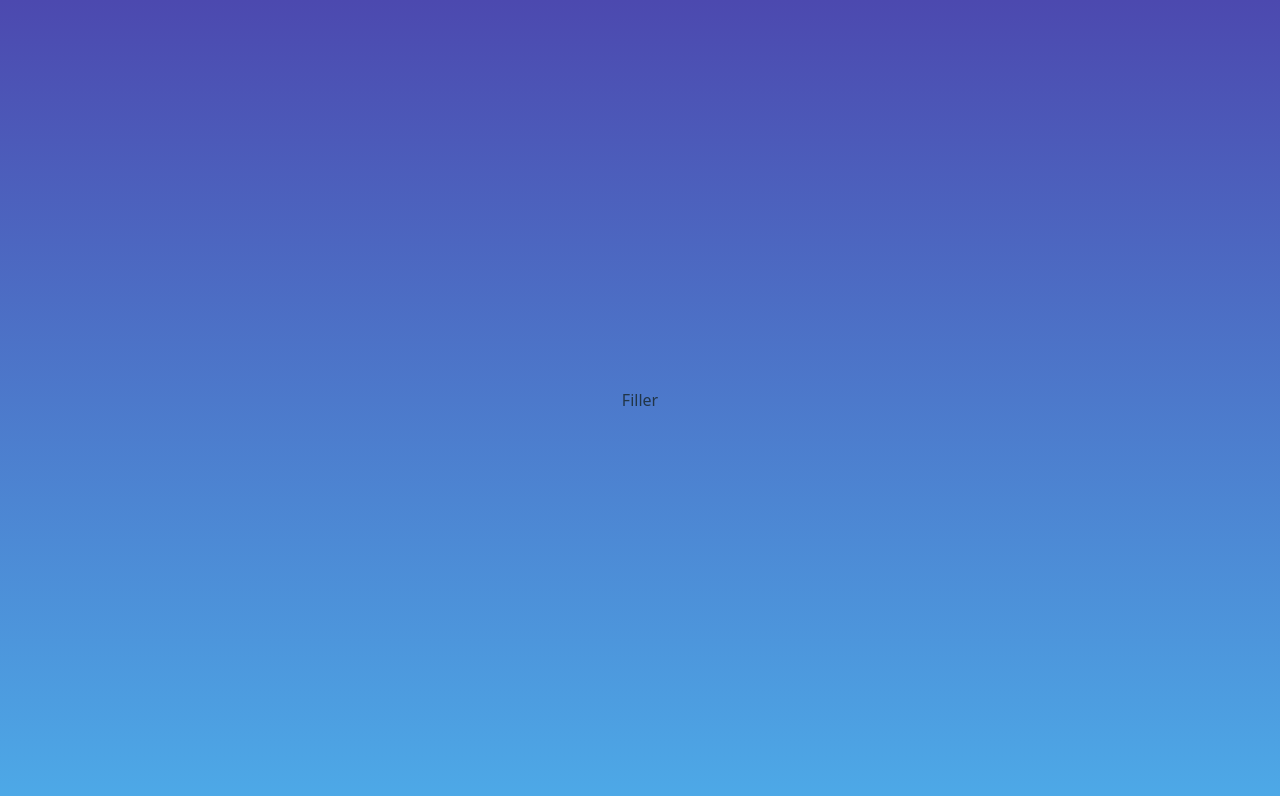
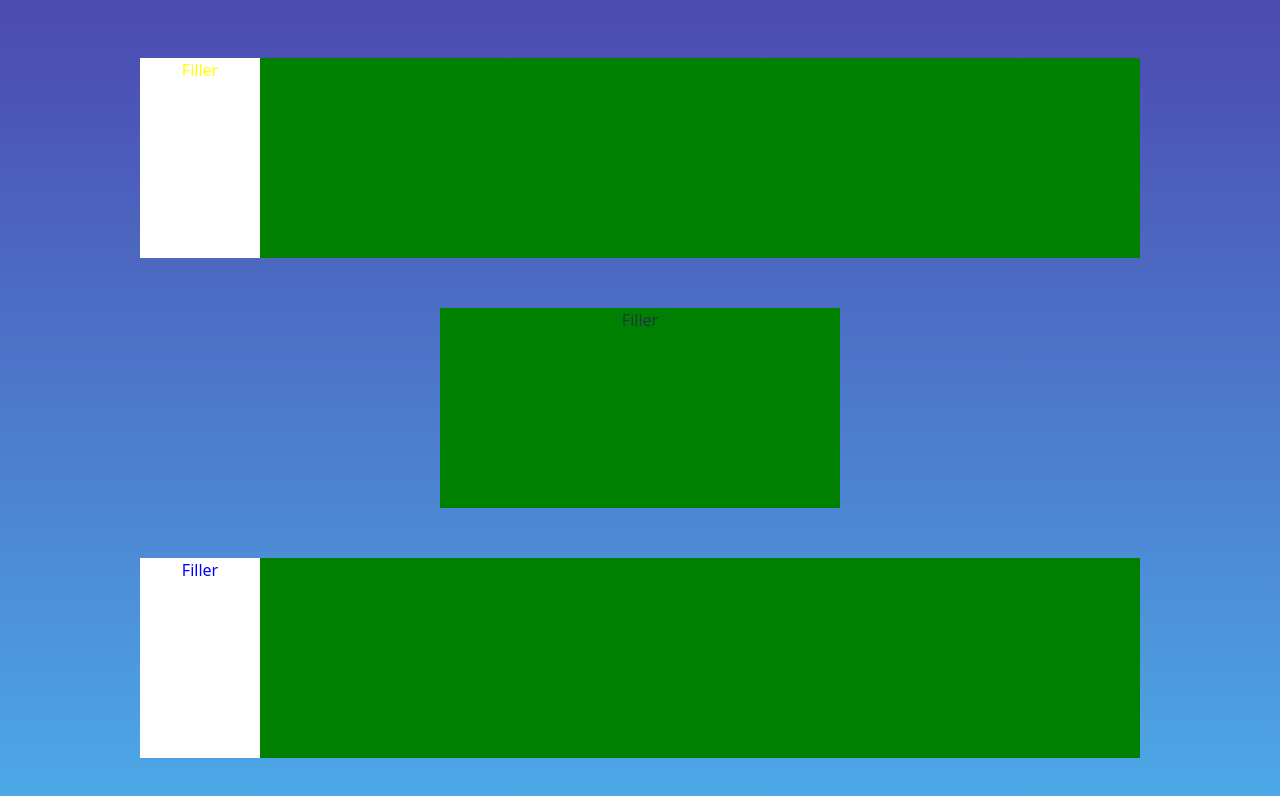
Before and after one commit to videlais/react-testing, a React (Vite) app in the folder my-react-app/: page / in a window 1280 px wide. Shown: the top 796 px of the page. Built offline with nearby package versions, Linux system fonts and the light colour scheme.

Commit message:
displaying scenario + up and down player VERY BASIC

```diff
--- a/my-react-app/src/App.css
+++ b/my-react-app/src/App.css
@@ -1,5 +1,5 @@
 #root {
-  max-width: 1280px;
+  /*max-width: 1280px;*/
   margin: 0 auto;
   padding: 2rem;
   text-align: center;
--- a/my-react-app/src/App.jsx
+++ b/my-react-app/src/App.jsx
@@ -1,6 +1,7 @@
 import './App.css';
 import StudentProfile from './StudentProfile/';
 import Play from './Play';
+import Scenario from './Play/Scenario';
 
 function App() {
   return (
--- a/my-react-app/src/Play/Player/Card/index.css
+++ b/my-react-app/src/Play/Player/Card/index.css
@@ -0,0 +1,5 @@
+.CardWrapper{
+    width: 120px;
+    height: 200px;
+    background-color: white;
+}
--- a/my-react-app/src/Play/Player/Card/index.jsx
+++ b/my-react-app/src/Play/Player/Card/index.jsx
@@ -0,0 +1,14 @@
+import "./index.css";
+import React from 'react';
+
+export default function Card(props) {
+
+    return (
+        <>
+           <div className="CardWrapper">
+              <p>Filler</p>
+           </div>
+        </>
+
+    );
+}
--- a/my-react-app/src/Play/Player/index.css
+++ b/my-react-app/src/Play/Player/index.css
@@ -0,0 +1,5 @@
+.PlayerWrapper{
+    width: 1000px;
+    height: 200px; max-height: 200px;
+    background-color: green;
+}
--- a/my-react-app/src/Play/Player/index.jsx
+++ b/my-react-app/src/Play/Player/index.jsx
@@ -0,0 +1,13 @@
+import "./index.css";
+import React from 'react';
+import Card from './Card';
+
+export default function Player({ className }) {
+  return <div className={className}>
+        <>
+           <div className="PlayerWrapper">
+            <Card />
+           </div>
+        </>
+    </div>;
+}
--- a/my-react-app/src/Play/Scenario/index.css
+++ b/my-react-app/src/Play/Scenario/index.css
@@ -0,0 +1,7 @@
+.ScenarioWrapper{
+    width: 400px;
+    height: 200px;
+    background-color: green;
+    margin: 50px auto;
+
+}
--- a/my-react-app/src/Play/Scenario/index.jsx
+++ b/my-react-app/src/Play/Scenario/index.jsx
@@ -0,0 +1,14 @@
+import "./index.css";
+import React from 'react';
+
+export default function Scenario(props) {
+
+    return (
+        <>
+           <div className="ScenarioWrapper">
+              <p>Filler</p>
+           </div>
+        </>
+
+    );
+}
--- a/my-react-app/src/Play/index.css
+++ b/my-react-app/src/Play/index.css
@@ -0,0 +1,12 @@
+.PlayWrapper{
+    grid-template-columns: repeat(12, 1fr);
+}
+
+.yellow{
+    color: yellow;
+
+}
+
+.blue{
+    color: blue;
+}
--- a/my-react-app/src/Play/index.jsx
+++ b/my-react-app/src/Play/index.jsx
@@ -1,19 +1,17 @@
 import "./index.css";
-import React from 'react'; //was import { useState } instead of React
+import React from 'react';
+import Scenario from './Scenario';
+import Player from './Player';
 
-export default function StudentProfile(props) {
-
-    // JavaScript
-    //
-    // First, "counter" is current value
-    // Second, "setCounter" allows us to change it.
-    // const [counter, setCounter] = useState(0);
+export default function Play(props) {
 
     return (
         <>
-
-            <p>Filler</p>
-
+           <div className="PlayWrapper">
+              <Player className="yellow" />
+              <Scenario />
+              <Player className="blue" />
+           </div>
         </>
 
     );
```
